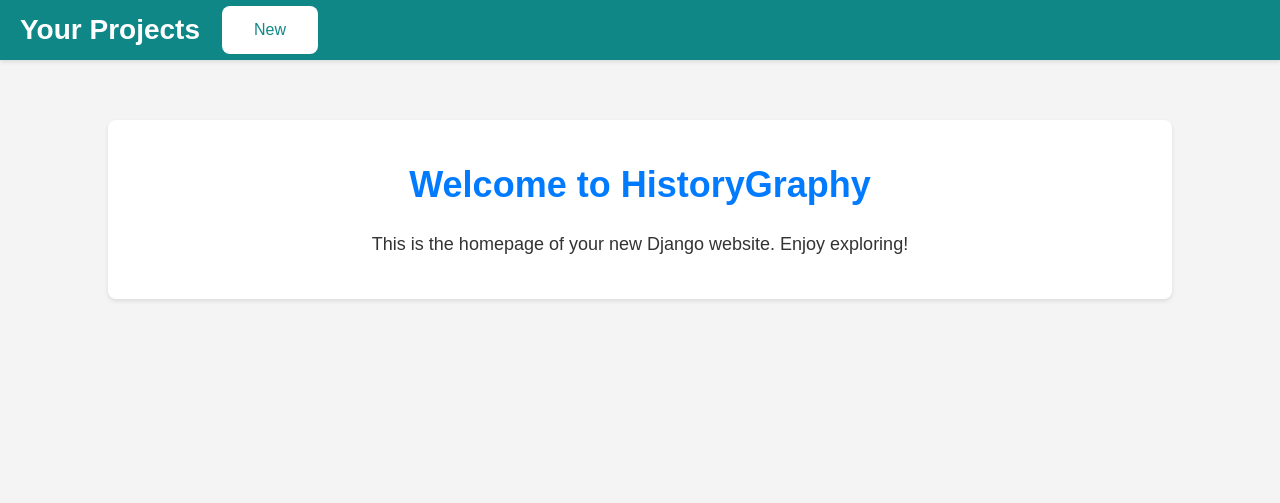
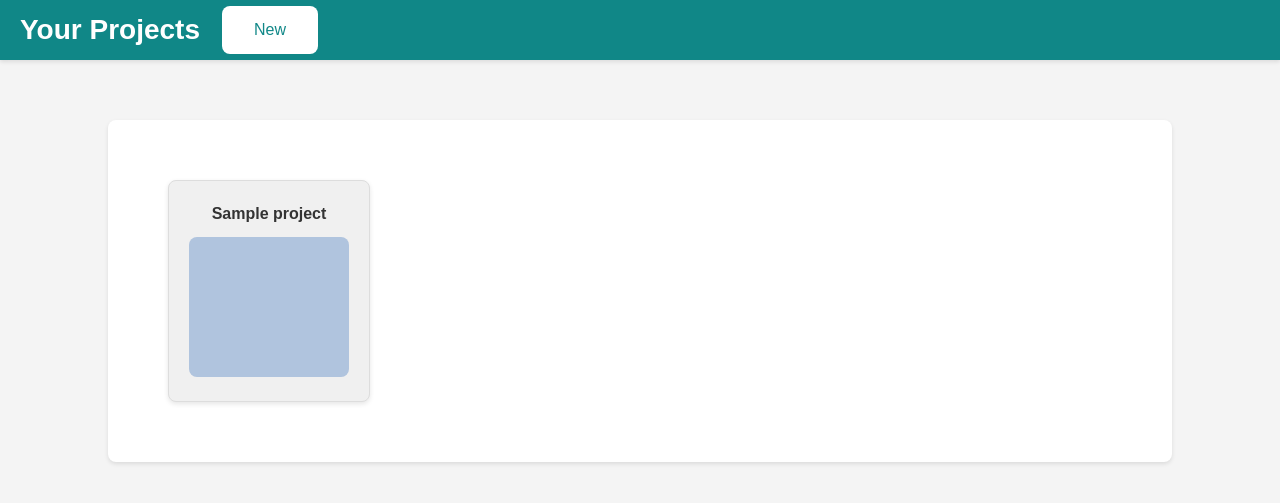
Before and after one commit to joshfollmer/HistoryGraphy, a Django app: template assets/myapp/templates/index.html in a window 1280 px wide. Shown: the part 60-563 px from the top of the page. Run offline with Django 5.2, Linux system fonts and the light colour scheme; the template is opened without the code that fills it: values that come from a table or form of the project are taken from there, others are empty; tables that the repository leaves empty hold one stand-in row (values such as "Sample post").

Commit message:
projects now appear on homepage

```diff
--- /dev/null
+++ b/assets/myapp/models.py
@@ -0,0 +1,13 @@
+from django.db import models
+from django.contrib.auth.models import User
+
+# Project model
+class Project(models.Model):
+    id = models.AutoField(primary_key=True)
+    name = models.CharField(max_length=255)
+    #created_at = models.DateTimeField(auto_now_add=True)
+
+
+
+    def __str__(self):
+        return self.name
--- a/assets/myapp/static/myapp/index.css
+++ b/assets/myapp/static/myapp/index.css
@@ -41,3 +41,64 @@
     cursor: pointer; /* Cursor on hover */
     border-radius: 8px; /* Rounded corners */
 }
+
+
+
+
+.projects-list ul {
+    display: flex;                /* This can be used if you want to control the ul as a flex container */
+    flex-wrap: wrap;              /* Allow wrapping of items inside the ul */
+    padding: 0;                   /* Remove padding */
+    margin: 20px;                    /* Remove margin */
+    list-style-type: none;        /* Remove default list bullets */
+    width: 100%;                  /* Make sure the ul stretches to the full width */
+}
+
+/* Project item style */
+.projects-list li {
+    list-style-type: none;
+    width: 200px; /* Fixed width for each project card */
+    height: 200px; /* Fixed height for each project card */
+    background-color: #f0f0f0;
+    border: 1px solid #ddd;
+    display: flex;
+    flex-direction: column; /* Stack content vertically inside each card */
+    align-items: center;
+    justify-content: flex-start;
+    box-shadow: 0 2px 5px rgba(0, 0, 0, 0.1);
+    border-radius: 8px;
+    text-align: center;
+    transition: transform 0.3s ease, box-shadow 0.3s ease;
+    margin: 20px;
+    padding-top: 20px;
+}
+
+/* Project item hover effect */
+.projects-list li:hover {
+    transform: scale(1.05);
+    box-shadow: 0 4px 10px rgba(0, 0, 0, 0.2);
+}
+
+/* Project name styles */
+.projects-list li p {
+    font-size: 16px;
+    font-weight: bold;
+    color: #333;
+    margin: 0;
+}
+
+
+
+.project-card .name {
+    width: 100%;
+    font-weight: bold;
+    margin-bottom: 10px;
+    color: #333;
+}
+
+.project-card .small-square {
+    width: 80%;
+    height: 70%;
+    background-color: #b0c4de;
+    border-radius: 8px;
+}
--- a/assets/myapp/templates/index.html
+++ b/assets/myapp/templates/index.html
@@ -1,8 +1,5 @@
 {% extends 'base.html' %}
 {% load static %}
-
-
-
 
 {% block extra_css %}
     <link rel="stylesheet" href="{% static 'myapp/styles.css' %}">
@@ -16,10 +13,27 @@
             <div class="create-button">New</div>
         </div>
     </div>
+
     <main>
-    <div class="main-content">
-        <h1>Welcome to HistoryGraphy</h1>
-        <p>This is the homepage of your new Django website. Enjoy exploring!</p>
-    </div>
-</main>
+        <div class="main-content">
+            <!-- Loop through the projects and display them -->
+            <div class="projects-list">
+                {% if projects %}
+                    <ul>
+                        {% for project in projects %}
+                            <li class="project-card">
+                                <div class="name">
+                                    <p>{{ project.name }}</p>
+                                </div>
+                                <div class="small-square"></div> <!-- The small square with a solid color -->
+                            </li>
+                        {% endfor %}
+                    </ul>
+                {% else %}
+                <h1>Welcome to HistoryGraphy</h1>
+                    <p>No projects found. Start by creating one!</p>
+                {% endif %}
+            </div>
+        </div>
+    </main>
 {% endblock %}
```
Also changed, not shown: assets/myapp/settings.py (+21 -8 lines), assets/myapp/static/models/node.py (added, +23 -0 lines), assets/myapp/views.py (+37 -2 lines).
